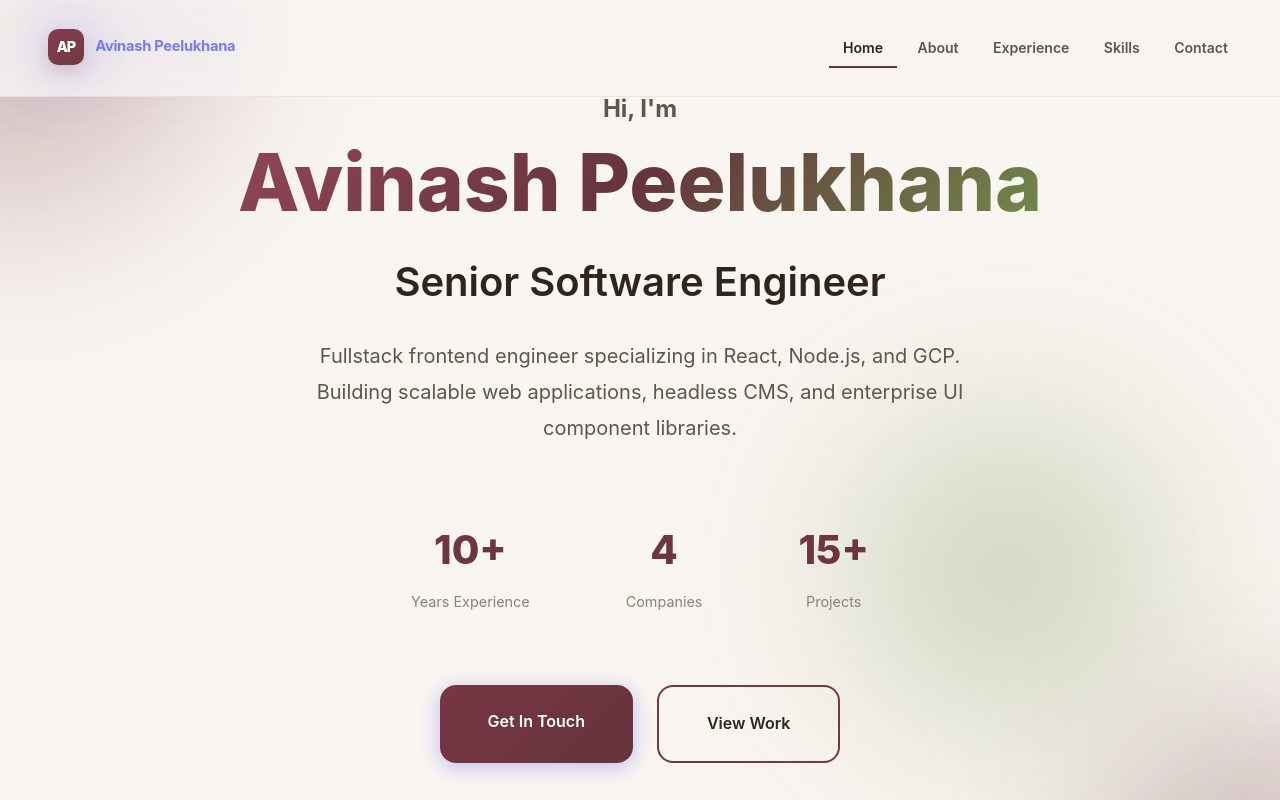
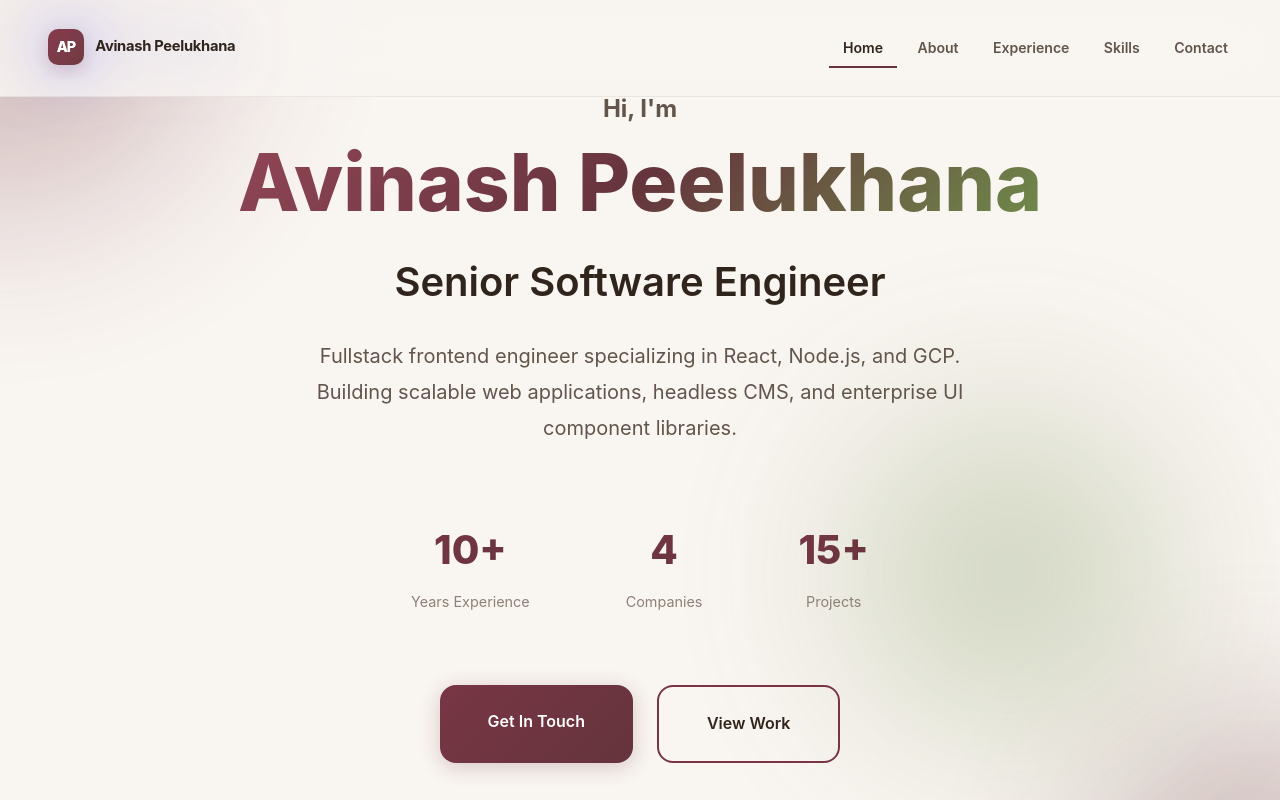
Before and after one commit to avipeels/ViteApp, a React (Vite) app in the folder vite-ui-parent/: page / in a window 1280 px wide. In both pictures the pointer is over the link "Avinash Peelukhana — home". Shown: the top 800 px of the page. Built offline with nearby package versions, Linux system fonts and the light colour scheme.

Commit message:
feat: Update logo hover effect and button styles for improved visual consistency

```diff
--- a/vite-ui-parent/src/components/PortfolioHome/Portfolio/Portfolio.css
+++ b/vite-ui-parent/src/components/PortfolioHome/Portfolio/Portfolio.css
@@ -129,6 +129,7 @@ html {
 
 .logo:hover {
     transform: translateY(-1px);
+    color: var(--text-primary);
 }
 
 .logo:hover .logo-mark {
@@ -416,12 +417,13 @@ html {
 .btn-primary {
     background: linear-gradient(135deg, var(--primary-color), var(--accent-color));
     color: white;
-    box-shadow: 0 4px 20px rgba(99, 102, 241, 0.4);
+    box-shadow: 0 4px 20px rgba(108, 53, 64, 0.24);
 }
 
 .btn-primary:hover {
     transform: translateY(-2px);
-    box-shadow: 0 8px 30px rgba(99, 102, 241, 0.6);
+    color: white;
+    box-shadow: 0 8px 30px rgba(108, 53, 64, 0.36);
 }
 
 .btn-secondary {
@@ -432,6 +434,7 @@ html {
 
 .btn-secondary:hover {
     background: var(--primary-color);
+    color: white;
     transform: translateY(-2px);
 }
 
--- a/vite-ui-parent/src/index.css
+++ b/vite-ui-parent/src/index.css
@@ -15,11 +15,7 @@
 
 a {
   font-weight: 500;
-  color: #646cff;
   text-decoration: inherit;
-}
-a:hover {
-  color: #535bf2;
 }
 
 body {
@@ -46,7 +42,7 @@ button {
   transition: border-color 0.25s;
 }
 button:hover {
-  border-color: #646cff;
+  border-color: inherit;
 }
 button:focus,
 button:focus-visible {
@@ -58,9 +54,6 @@ button:focus-visible {
     color: #213547;
     background-color: #ffffff;
   }
-  a:hover {
-    color: #747bff;
-  }
   button {
     background-color: #f9f9f9;
   }
```
